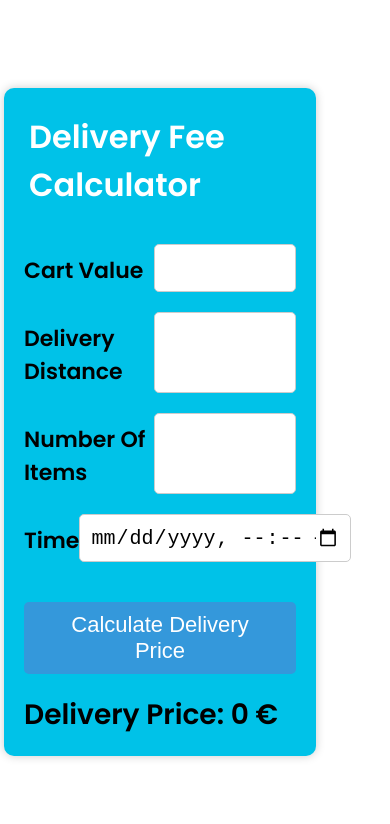
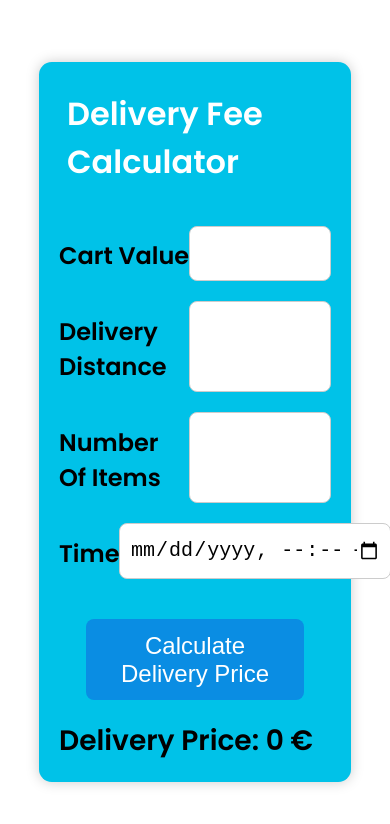
Before and after one commit to kcmanoz/delivery-fee-calculator, a React (Create React App) app: page / in a window 390 px wide. Shown: the top 824 px of the page. Built offline with nearby package versions, Linux system fonts and the light colour scheme.

Commit message:
wolt delivery fee calculator second version

```diff
--- a/src/Components/FormInput.tsx
+++ b/src/Components/FormInput.tsx
@@ -13,17 +13,7 @@ const FormInput: React.FC<FormProps> = ({ onSubmit }) => {
   } = useForm<FormData>();
 
   const handleFormSubmit = (data: FormData) => {
-    const validatedData = validateInputs(data);
-    if (validatedData) {
-      onSubmit(validatedData);
-    }
-  };
-
-  const validateInputs = (data: FormData): FormData | null => {
-    if (!data.cartValue || !data.distance || !data.amount || !data.date) {
-      return null;
-    }
-    return data;
+    onSubmit(data);
   };
 
   return (
@@ -44,11 +34,10 @@ const FormInput: React.FC<FormProps> = ({ onSubmit }) => {
           name="cartValue"
           data-test-id="cartValue"
         />
-
+      </div>
       {errors.cartValue && (
         <p className="error-message">{errors.cartValue.message}</p>
       )}
-      </div>
 
       <div className="form-group">
         <label className="form-label" htmlFor="distance">
@@ -67,10 +56,10 @@ const FormInput: React.FC<FormProps> = ({ onSubmit }) => {
           name="distance"
           data-test-id="deliveryDistance"
         />
+      </div>
       {errors.distance && (
         <p className="error-message">{errors.distance.message}</p>
       )}
-      </div>
       <div className="form-group">
         <label className="form-label" htmlFor="amount">
           Number Of Items
@@ -88,10 +77,10 @@ const FormInput: React.FC<FormProps> = ({ onSubmit }) => {
           name="amount"
           data-test-id="numberOfItems"
         />
+      </div>
       {errors.amount && (
         <p className="error-message">{errors.amount.message}</p>
       )}
-      </div>
       <div className="form-group">
         <label className="form-label" htmlFor="date">
           Time
@@ -114,8 +103,8 @@ const FormInput: React.FC<FormProps> = ({ onSubmit }) => {
           name="date"
           data-test-id="orderTime"
         />
+      </div>
       {errors.date && <p className="error-message">{errors.date.message}</p>}
-      </div>
       <button
         type="submit"
         className="calculate-button"
--- a/src/style.css
+++ b/src/style.css
@@ -20,18 +20,18 @@ body {
 
 .calculator-form {
   background-color: #00c2e8;
-  padding: 20px;
-  border-radius: 10px;
-  box-shadow: 0 0 10px #ccc;
+  padding: 1.25rem;
+  border-radius: 0.8rem;
+  box-shadow: 0 0 0.8rem #ccc;
   width: 80vw;
-  max-width: 600px;
+  max-width: 40rem;
   text-align: start;
 }
 
 .calculator-title {
-  margin: 0 0 30px;
-  font-size: 32px;
-  padding: 5px;
+  margin: 0 0 2rem;
+  font-size: 2rem;
+  padding: 0.5rem;
   color: white;
 }
 
@@ -44,35 +44,35 @@ body {
 .form-group {
   display: flex;
   flex-direction: row;
-  margin-bottom: 20px;
+  margin-bottom: 1.25rem;
   width: 100%;
 }
 
 .form-label {
-  font-size: 22px;
+  font-size: 1.5rem;
   font-weight: 600;
-  margin: 10px 0 5px;
+  margin: 0.8rem 0 0.5rem;
   text-align: left;
   width: 100%;
 }
 
 .form-input {
-  padding: 10px;
-  border-radius: 5px;
+  padding: 0.6rem;
+  border-radius: 0.5rem;
   border: 1px solid #ccc;
-  font-size: 20px;
+  font-size: 1.25rem;
   width: 100%;
 }
 
 button[type="submit"] {
-  background-color: #3498db;
+  background-color: #0a8de3;
   color: #fff;
-  padding: 10px 20px;
-  border-radius: 5px;
+  padding: 0.8rem 1.25rem;
+  border-radius: 0.5rem;
   border: none;
-  font-size: 22px;
+  font-size: 1.5rem;
   cursor: pointer;
-  margin: 20px 0;
+  margin: 1.25rem 0;
 }
 
 button[type="submit"]:hover {
@@ -80,29 +80,38 @@ button[type="submit"]:hover {
 }
 
 .result-container {
-  font-size: 24px;
-  margin-top: 20px;
+  font-size: 1.5rem;
+  margin-top: 1.25rem;
 }
 
 .error-message {
-  color: #ff0000;
-  font-size: 16px;
+  color: #de4040;
+  font-size: 1.2rem;
+  font-weight: 600;
+  margin: -1rem 0 1rem 19rem;
+  align-self: flex-start;
 }
 
 @media (max-width: 768px) {
   .calculator-container {
-    width: 320px;
+    width: auto;
+    margin: auto;
   }
 
   .calculator-form {
-    flex-direction: column-reverse;
+    flex-direction: column;
+    align-items: center;
   }
 
   .calculate-button {
-    width: 100%;
+    width: 80%;
   }
 
   .result-container {
     margin-top: 0;
   }
+
+  .error-message {
+    align-self: flex-end;
+  }
 }
```
Lines whose indentation alone changed are shown as unchanged.
